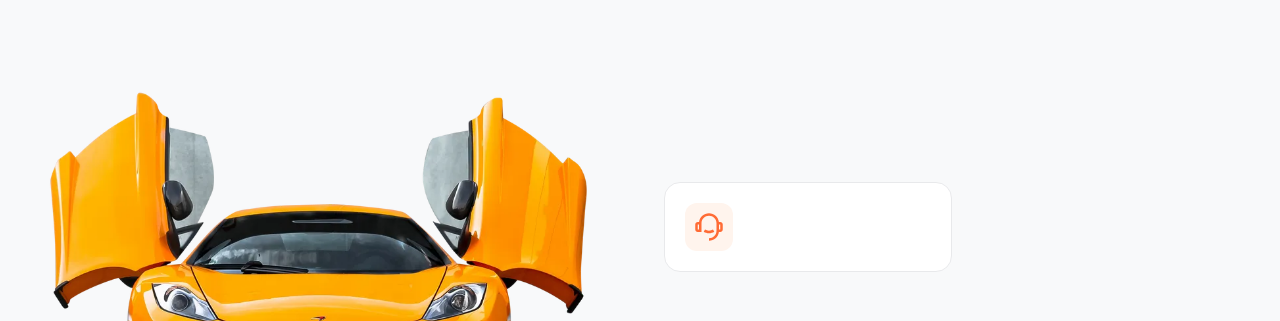
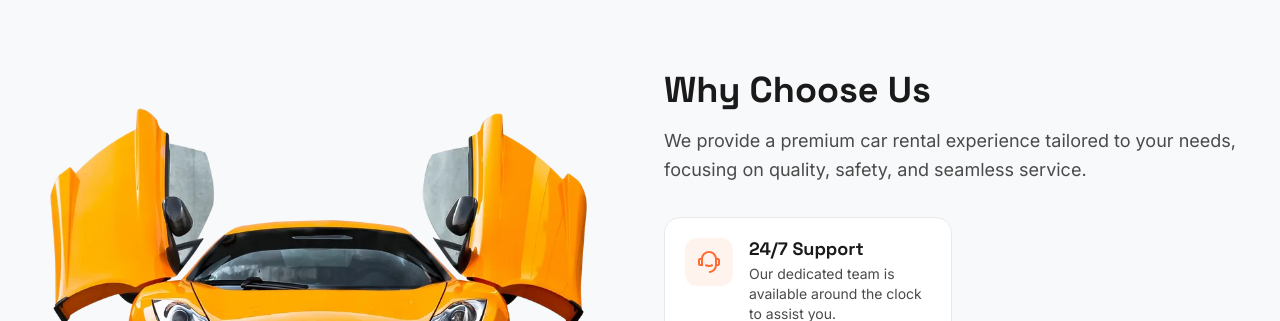
Before and after one commit to AbuBasssam/car-rental, a React (Vite) app: page / in a window 1280 px wide. Shown: the part 631-952 px from the top of the page. Built offline with nearby package versions, Linux system fonts and the light colour scheme; no server answers.

Commit message:
refactor WhyChooseUs section

```diff
--- a/src/components/whyChooseUs/FeatureCard.jsx
+++ b/src/components/whyChooseUs/FeatureCard.jsx
@@ -1,15 +1,13 @@
+import { whyChooseUsStyles } from "../../utils/styles";
+
 const FeatureCard = ({ fcInfo }) => (
-  <div className="choose__card group">
-    <span className="text-3xl flex items-center justify-center group-hover:bg-premium-orange group-hover:text-white transition-colors duration-300">
+  <div className={whyChooseUsStyles.card.container + " choose__card group"}>
+    <span className={whyChooseUsStyles.card.iconWrapper}>
       <fcInfo.icon />
     </span>
-    <div className="text-left">
-      <h4 className="font-heading font-bold text-eerie-black dark:text-authentic-white text-lg leading-tight">
-        {fcInfo.title}
-      </h4>
-      <p className="font-body text-sm text-deep-gray dark:text-dark-text-muted mt-1">
-        {fcInfo.desc}
-      </p>
+    <div className={whyChooseUsStyles.card.textWrapper}>
+      <h4 className={whyChooseUsStyles.card.title}>{fcInfo.title}</h4>
+      <p className={whyChooseUsStyles.card.description}>{fcInfo.desc}</p>
     </div>
   </div>
 );
--- a/src/components/whyChooseUs/Header.jsx
+++ b/src/components/whyChooseUs/Header.jsx
@@ -1,7 +1,11 @@
+import { sectionStyles } from "../../utils/styles";
+
 const Header = ({ title, description }) => (
   <header className="space-y-4">
-    <h2 className="section__header">{title}</h2>
-    <p className="section__description">{description}</p>
+    <h2 className={sectionStyles.header + " section__header"}>{title}</h2>
+    <p className={sectionStyles.description + " section__description"}>
+      {description}
+    </p>
   </header>
 );
 export default Header;
--- a/src/components/whyChooseUs/WhyChooseUs.jsx
+++ b/src/components/whyChooseUs/WhyChooseUs.jsx
@@ -5,7 +5,8 @@ import chooseImg from "../../assets/choose.png";
 
 import FeatureCard from "./FeatureCard";
 import Header from "../whyChooseUs/Header";
-import localeKeys from "../../utils/localeKeys.js";
+import { whyChooseUsStyles } from "../../utils/styles";
+import { whyChooseUsKeys } from "../../utils/localeKeys";
 
 import {
   RiCustomerService2Line,
@@ -38,23 +39,23 @@ const WhyChooseUs = () => {
   const featuresData = [
     {
       icon: RiCustomerService2Line,
-      title: t(localeKeys.support_24Per_7),
-      desc: t(localeKeys.support_24Per_7Desc),
+      title: t(whyChooseUsKeys.support_24Per_7),
+      desc: t(whyChooseUsKeys.support_24Per_7Desc),
     },
     {
       icon: RiPriceTag3Line,
-      title: t(localeKeys.competitivePricing),
-      desc: t(localeKeys.competitivePricingDesc),
+      title: t(whyChooseUsKeys.competitivePricing),
+      desc: t(whyChooseUsKeys.competitivePricingDesc),
     },
     {
       icon: RiShieldCheckLine,
-      title: t(localeKeys.fullyInsured),
-      desc: t(localeKeys.fullyInsuredDesc),
+      title: t(whyChooseUsKeys.fullyInsured),
+      desc: t(whyChooseUsKeys.fullyInsuredDesc),
     },
     {
       icon: RiSteering2Line,
-      title: t(localeKeys.modernFleet),
-      desc: t(localeKeys.modernFleetDesc),
+      title: t(whyChooseUsKeys.modernFleet),
+      desc: t(whyChooseUsKeys.modernFleetDesc),
     },
   ];
 
@@ -63,21 +64,22 @@ const WhyChooseUs = () => {
       id="choose"
       className="bg-authentic-white dark:bg-mirage transition-colors duration-300"
     >
-      <div className="choose__container">
+      <div className={whyChooseUsStyles.container}>
         {/* Image Sub-section */}
-        <div className="choose__image">
+        <div className={whyChooseUsStyles.image.wrapper + " choose__image"}>
           <img
             src={chooseImg}
             loading="lazy"
-            alt={t(localeKeys.modernCarFleet)}
+            alt={t(whyChooseUsKeys.modernCarFleet)}
+            className={whyChooseUsStyles.image.img}
           />
         </div>
 
         {/* Content Sub-section */}
-        <div className="choose__content">
+        <div className={whyChooseUsStyles.content.wrapper}>
           <Header
-            title={t(localeKeys.whyChooseUs)}
-            description={t(localeKeys.whyChooseUsDesc)}
+            title={t(whyChooseUsKeys.title)}
+            description={t(whyChooseUsKeys.description)}
           />
 
           <div className="grid grid-cols-1 md:grid-cols-2 gap-4 mt-8">
```
